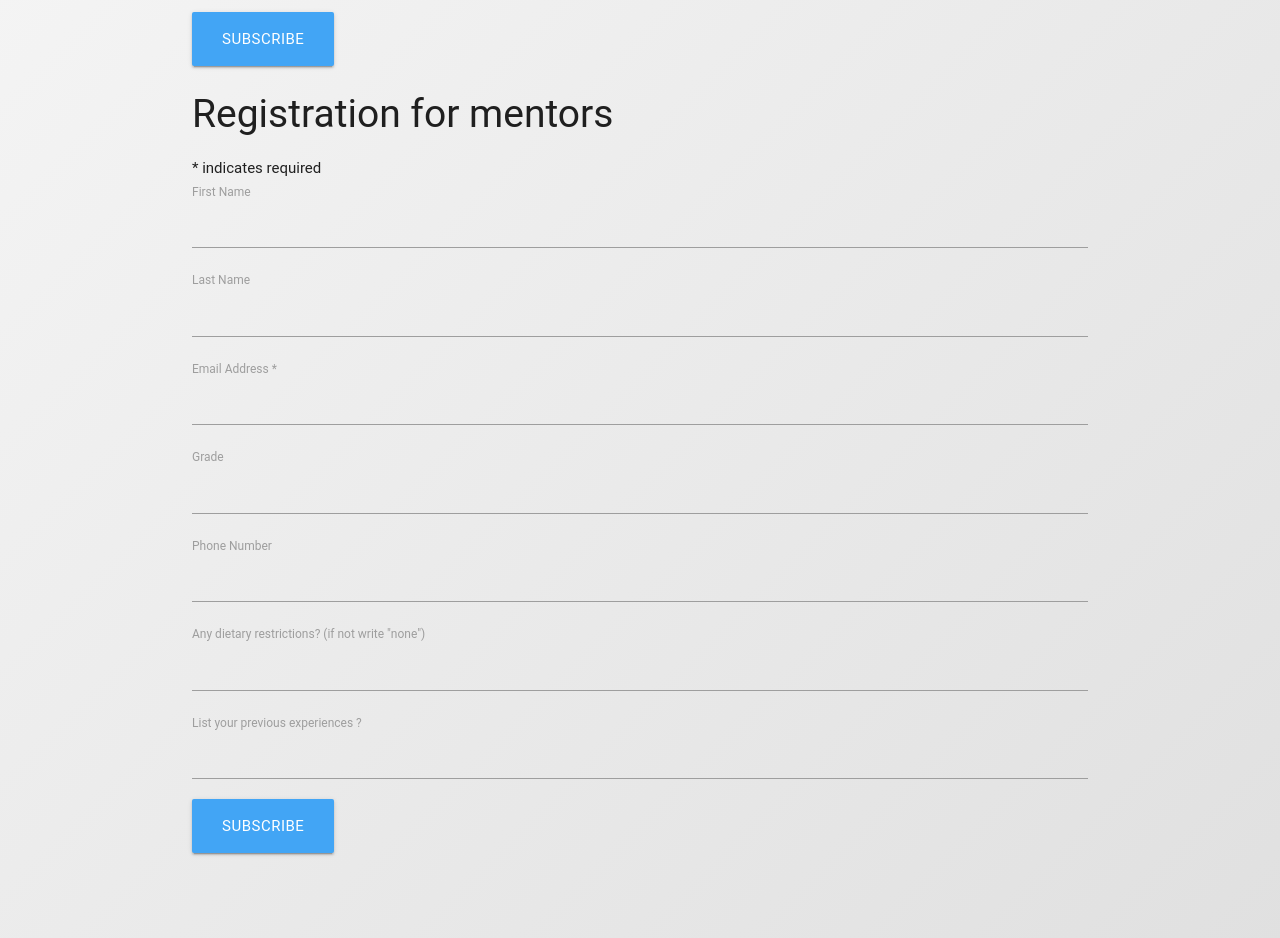
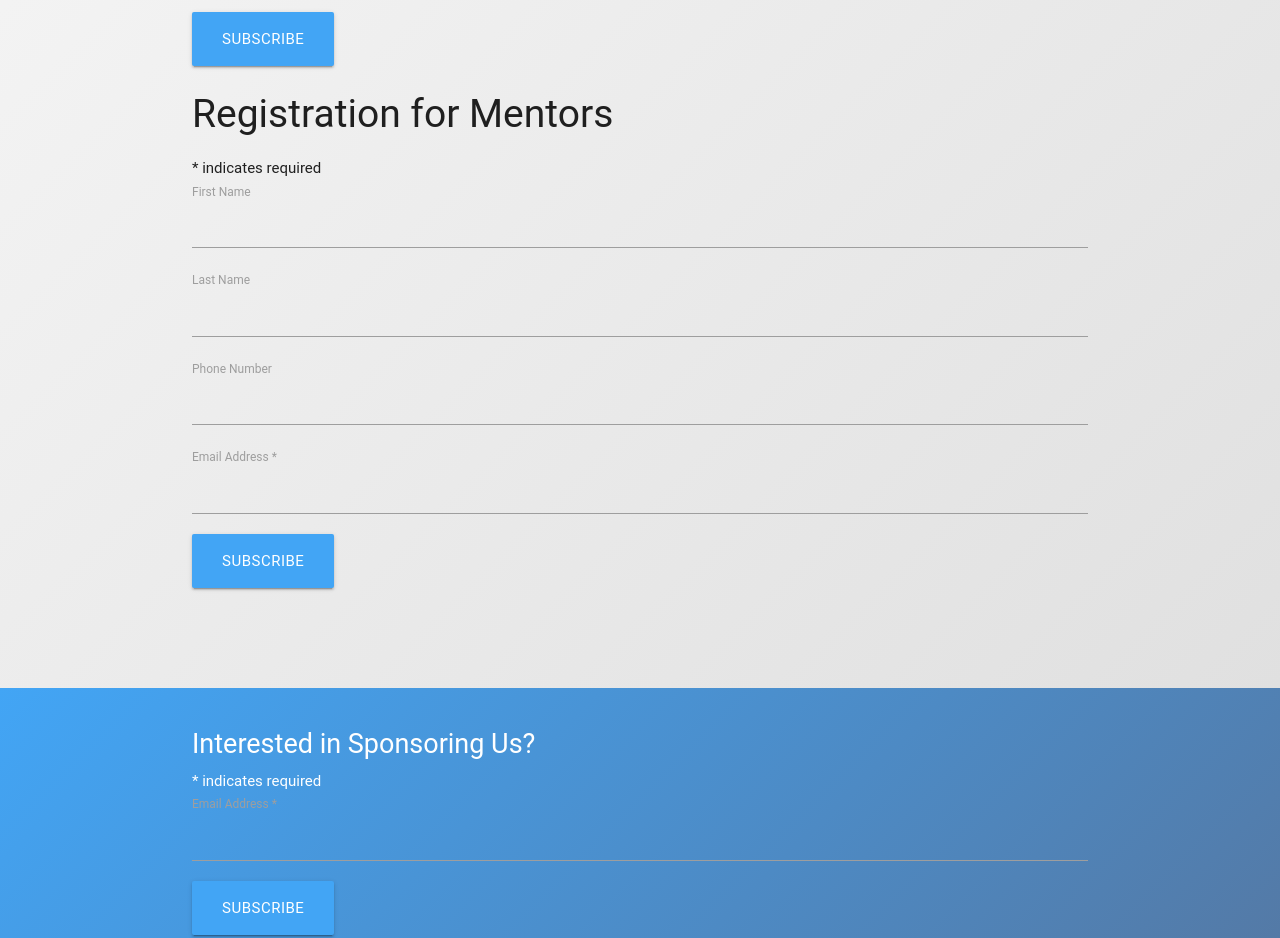
Before and after one commit to hackMHS/hackmhs.github.io, a plain HTML site: page index.html in a window 1280 px wide. Shown: the part 3466-4404 px from the top of the page. Drawn offline with nearby package versions, Linux system fonts and the light colour scheme; some packages are replaced by stand-ins of ours; a script that the page names is missing; a web font is replaced by a local one.

Commit message:
updating the form for mentors

```diff
--- a/index.html
+++ b/index.html
@@ -361,9 +361,9 @@ $(document).ready(function(){
          <div class="col s6">
 
            <div id="mc_embed_signup">
-            <form action="//hackmhs.us12.list-manage.com/subscribe/post?u=ed4a703e69c0dfd4fdd88730f&amp;id=b9e4a423b0" method="post" id="mc-embedded-subscribe-form" name="mc-embedded-subscribe-form" class="validate" target="_blank" novalidate>
+             <form action="//hackmhs.us12.list-manage.com/subscribe/post?u=ed4a703e69c0dfd4fdd88730f&amp;id=77c95f069b" method="post" id="mc-embedded-subscribe-form" name="mc-embedded-subscribe-form" class="validate" target="_blank" novalidate>
                  <div id="mc_embed_signup_scroll">
-            	<h2>Registration for mentors</h2>
+             	<h2>Registration for Mentors</h2>
              <div class="indicates-required"><span class="asterisk">*</span> indicates required</div>
              <div class="mc-field-group">
              	<label for="mce-FNAME">First Name </label>
@@ -374,37 +374,24 @@ $(document).ready(function(){
              	<input type="text" value="" name="LNAME" class="" id="mce-LNAME">
              </div>
              <div class="mc-field-group">
+             	<label for="mce-MMERGE3">Phone Number </label>
+             	<input type="text" value="" name="MMERGE3" class="" id="mce-MMERGE3">
+             </div>
+             <div class="mc-field-group">
              	<label for="mce-EMAIL">Email Address  <span class="asterisk">*</span>
              </label>
              	<input type="email" value="" name="EMAIL" class="required email" id="mce-EMAIL">
              </div>
-            <div class="mc-field-group">
-            	<label for="mce-MMERGE3">Grade </label>
-            	<input type="text" value="" name="MMERGE3" class="" id="mce-MMERGE3">
-            </div>
-            <div class="mc-field-group size1of2">
-            	<label for="mce-MMERGE4">Phone Number </label>
-            	<input type="text" name="MMERGE4" class="" value="" id="mce-MMERGE4">
-            </div>
-            <div class="mc-field-group">
-            	<label for="mce-MMERGE5">Any dietary restrictions? (if not write &quot;none&quot;) </label>
-            	<input type="text" value="" name="MMERGE5" class="" id="mce-MMERGE5">
-            </div>
-            <div class="mc-field-group">
-            	<label for="mce-MMERGE6">List your previous experiences ? </label>
-            	<input type="text" value="" name="MMERGE6" class="" id="mce-MMERGE6">
-            </div>
-
              	<div id="mce-responses" class="clear">
              		<div class="response" id="mce-error-response" style="display:none"></div>
              		<div class="response" id="mce-success-response" style="display:none"></div>
              	</div>    <!-- real people should not fill this in and expect good things - do not remove this or risk form bot signups-->
-                <div style="position: absolute; left: -5000px;" aria-hidden="true"><input type="text" name="b_ed4a703e69c0dfd4fdd88730f_b9e4a423b0" tabindex="-1" value=""></div>
+                 <div style="position: absolute; left: -5000px;" aria-hidden="true"><input type="text" name="b_ed4a703e69c0dfd4fdd88730f_77c95f069b" tabindex="-1" value=""></div>
                  <div class="clear"><input type="submit" value="Subscribe" name="subscribe" id="mc-embedded-subscribe" class="btn-large blue lighten-1"></div>
                  </div>
              </form>
              </div>
-            <script type='text/javascript' src='//s3.amazonaws.com/downloads.mailchimp.com/js/mc-validate.js'></script><script type='text/javascript'>(function($) {window.fnames = new Array(); window.ftypes = new Array();fnames[1]='FNAME';ftypes[1]='text';fnames[2]='LNAME';ftypes[2]='text';fnames[0]='EMAIL';ftypes[0]='email';fnames[3]='MMERGE3';ftypes[3]='text';fnames[4]='MMERGE4';ftypes[4]='phone';fnames[5]='MMERGE5';ftypes[5]='text';fnames[6]='MMERGE6';ftypes[6]='text';}(jQuery));var $mcj = jQuery.noConflict(true);</script>
+             <script type='text/javascript' src='//s3.amazonaws.com/downloads.mailchimp.com/js/mc-validate.js'></script><script type='text/javascript'>(function($) {window.fnames = new Array(); window.ftypes = new Array();fnames[1]='FNAME';ftypes[1]='text';fnames[2]='LNAME';ftypes[2]='text';fnames[3]='MMERGE3';ftypes[3]='text';fnames[0]='EMAIL';ftypes[0]='email';}(jQuery));var $mcj = jQuery.noConflict(true);</script>
              <!--End mc_embed_signup-->
 
 
```
Lines whose indentation alone changed are shown as unchanged.
